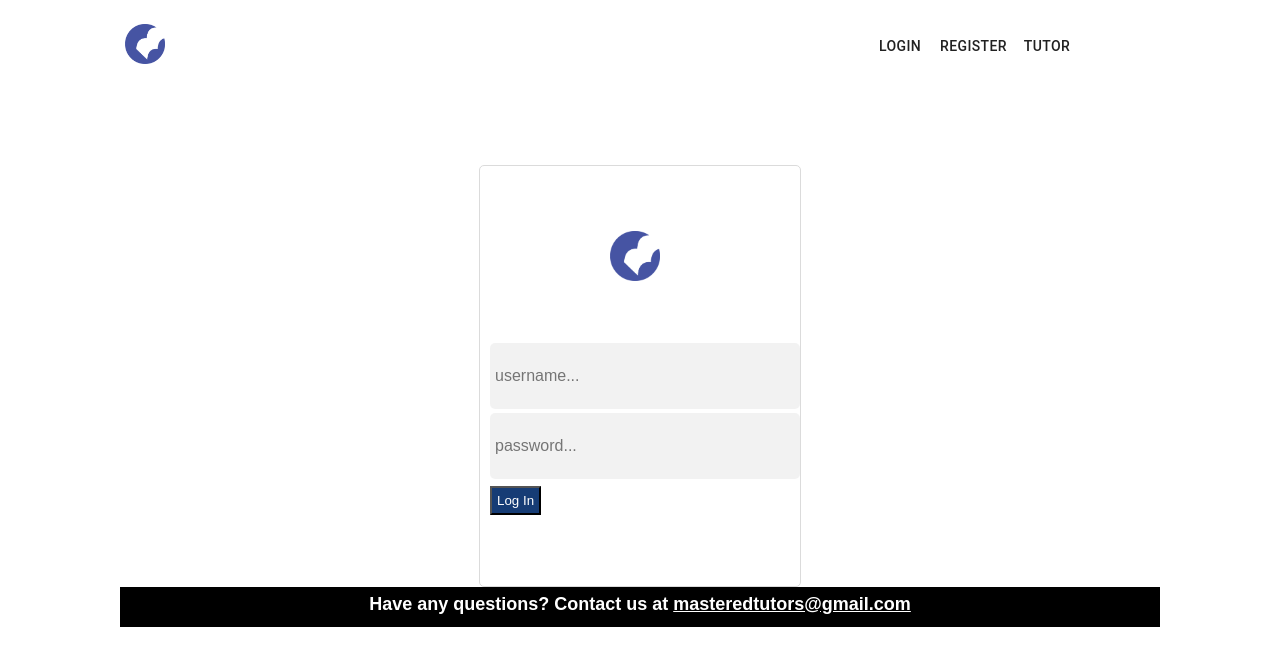
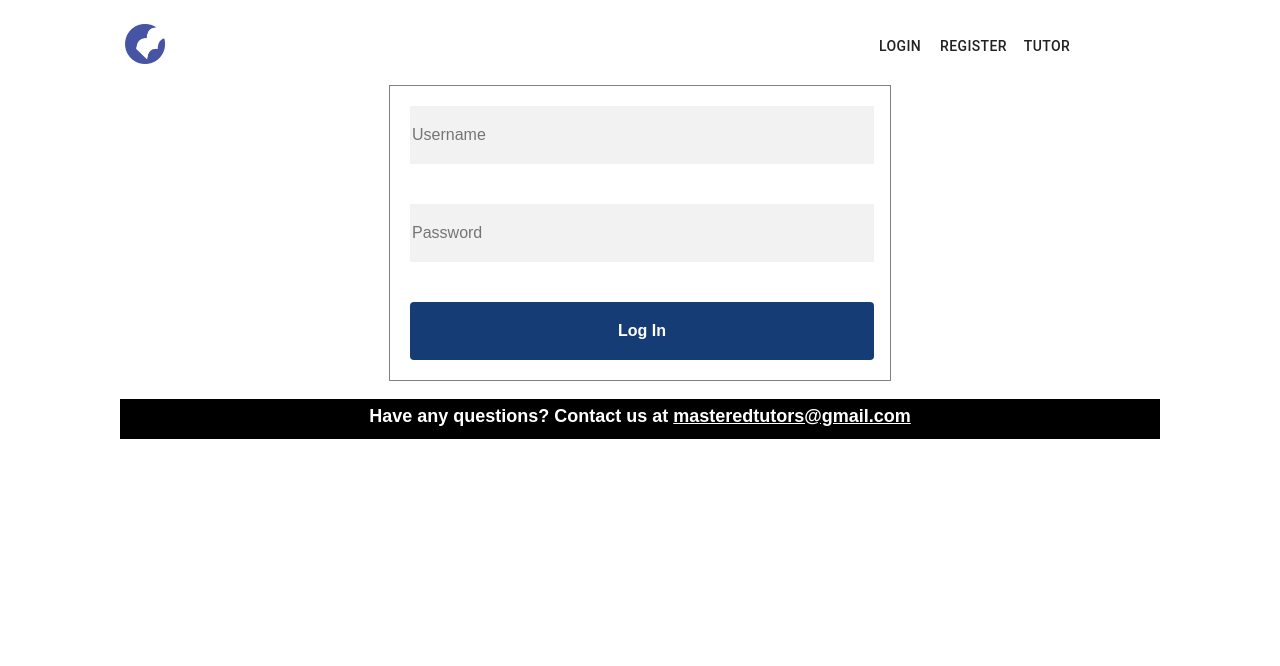
Before and after one commit to Firius0408/MasterTutoring, a React (Create React App) app in the folder frontend/: page /Login in a window 1280 px wide. Shown: the top 666 px of the page. Built offline with nearby package versions, Linux system fonts and the light colour scheme.

Commit message:
rewrote login form

```diff
--- a/frontend/src/login.css
+++ b/frontend/src/login.css
@@ -1,6 +1,6 @@
-.div-login{
-    width:300px;
-    height: 400px;
+/* .div-login{
+    width:400px;
+    height: 450px;
     display: flex;
     flex-direction:column;
     justify-content: space-evenly;
@@ -11,15 +11,18 @@
     margin-top :10vh;
 }
 
-img{
-    height:50px;
-    width:50px;
+
+
+.login_image {
+    object-fit:contain;
+    height: 40px;
     align-self: center;
     padding-left: 120px;
+    justify-content: center;
 }
 
-input{
-    width:95%;
+input {
+    width: 95%;
     border:1 px solid #dbdbdb;
     padding: 5px;
     margin: 2px 0;
@@ -28,10 +31,110 @@ input{
     box-shadow: none;
     font-family: 'Gotham SSm A', 'Gotham SSm B', sans-serif;
 }
-button{
+
+button {
     widows: 100%;
     margin: 5px 0;
     background-color: #163c75;
     padding: 5px;
     color: white;
+    text-align: center;
+    justify-content: center;
+} */
+
+/* .div-login-image {
+    object-fit: contain;
+    height: 40px;
+    margin-left:-120px;
+} */
+
+/* .div-login {
+    width:500px;
+    height: 350px;
+    display: flex;
+    flex-direction:column;
+    justify-content: center;
+    border: 1px solid #dbdbdb;
+    border-radius: 5px;
+    padding: 10px;
+} */
+
+
+
+.login {
+    height: 100%;
+    justify-content: center;
+    text-align: center;
 }
+
+.login-form {
+    border: 1px solid gray;
+    width: 500px;
+    margin: 0 auto;
+}
+
+input[type=login-username] {
+    margin-top: 20px;
+    margin-left: 20px;
+    margin-right: 40px;
+    margin-bottom: 20px;
+    width: 460px;
+    color: #163c75;
+    font-size: 16px;
+    font-family: 'Gotham SSm A', 'Gotham SSm B', sans-serif;
+}
+
+input[type=login-username]:hover {
+    width: 460px;
+}
+
+input[type=login-password] {
+    margin-top: 20px;
+    margin-left: 20px;
+    margin-right: 40px;
+    margin-bottom: 20px;
+    width: 460px;
+    color: #163c75;
+    font-size: 16px;
+    font-family: 'Gotham SSm A', 'Gotham SSm B', sans-serif;
+}
+
+input[type=login-password]:hover {
+    width: 460px;
+}
+
+input[type=login-button] {
+    background-color: #163c75;
+    color: white;
+    text-align: center;
+    border-radius: 4px;
+    font-size: 16px;
+    font-weight: bold;
+    font-family: 'Gotham SSm A', 'Gotham SSm B', sans-serif;
+    transition-duration: 0.3s;
+    width: 460px;
+    margin-top: 20px;
+    margin-left: 20px;
+    margin-right: 40px;
+    margin-bottom: 20px;
+    justify-content: center;
+}
+
+input[type=login-button]:hover {
+    background-color: white;
+    color: #163c75;
+    border: 2px solid #163c75;
+    border-radius: 4px;
+    font-size: 16px;
+    font-weight: bold;
+    font-family: 'Gotham SSm A', 'Gotham SSm B', sans-serif;
+    width: 460px;
+}
+
+img {
+    height:50px;
+    width:50px;
+    justify-content: left;
+    object-fit:contain;
+    padding-left: 120px;
+}
--- a/frontend/src/login.js
+++ b/frontend/src/login.js
@@ -1,5 +1,4 @@
 import React from 'react';
-import BusinessLogo from './BusinessLogo.png';
 import './login.css';
 import { Redirect } from 'react-router-dom';
 
@@ -43,21 +42,22 @@ class Login extends React.Component {
 
     render(){
         return(
-            <div>
-                <div className ='div-login'>
-                     <div>
-                        <img src={BusinessLogo} alt=""/>
-                     </div>
-                    <div>
-                        <form onSubmit={this.handleSubmit}>
-                            <input type='username' name='userName' placeholder='username...' onChange={this.handleChange} />
-                            <input type='password' name ='password' placeholder='password...' onChange={this.handleChange} />
-                            <button>Log In</button>
-                            {this.state.success ? <Redirect to="/" /> : <br></br>}
-                        </form>
-                    </div>
-                </div>
+            <div className = "login">
+                <form className = "login-form" onSubmit={this.handleSubmit}>
+                    <input type='login-username' name='username' placeholder='Username' onChange={this.handleChange} />
+                    <input type='login-password' name ='password' placeholder='Password' onChange={this.handleChange} />
+
+                    <input type="login-button" value="Log In" />
+                    {this.state.success ? <Redirect to="/" /> : <br></br>}
+                </form>
+
+                <br></br>
             </div>
+
+
+
+
+
         )
     }
 }
--- a/frontend/src/registerForm.css
+++ b/frontend/src/registerForm.css
@@ -11,7 +11,7 @@ body {
     font-size: 26px;
     line-height: 1.5;
     border-bottom: 2px groove #b5b4b1;
-    padding-bottom: 10px;
+    /* padding-bottom: 10px; */
 }
 
 .div-required {
@@ -20,7 +20,6 @@ body {
     font-size: 14px;
     display: inline;
     line-height: 1.5;
-    padding-top: 50px;
 }
 
 .div-required:before {
```
